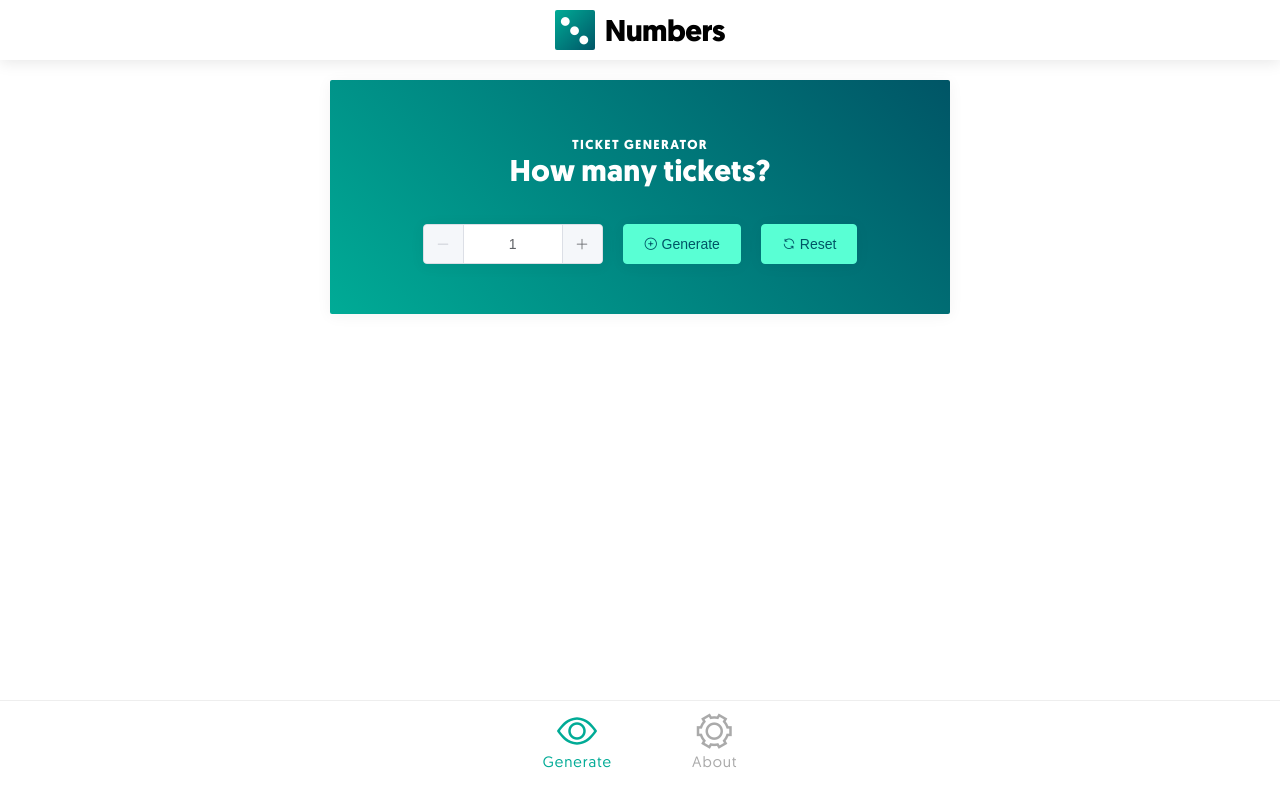
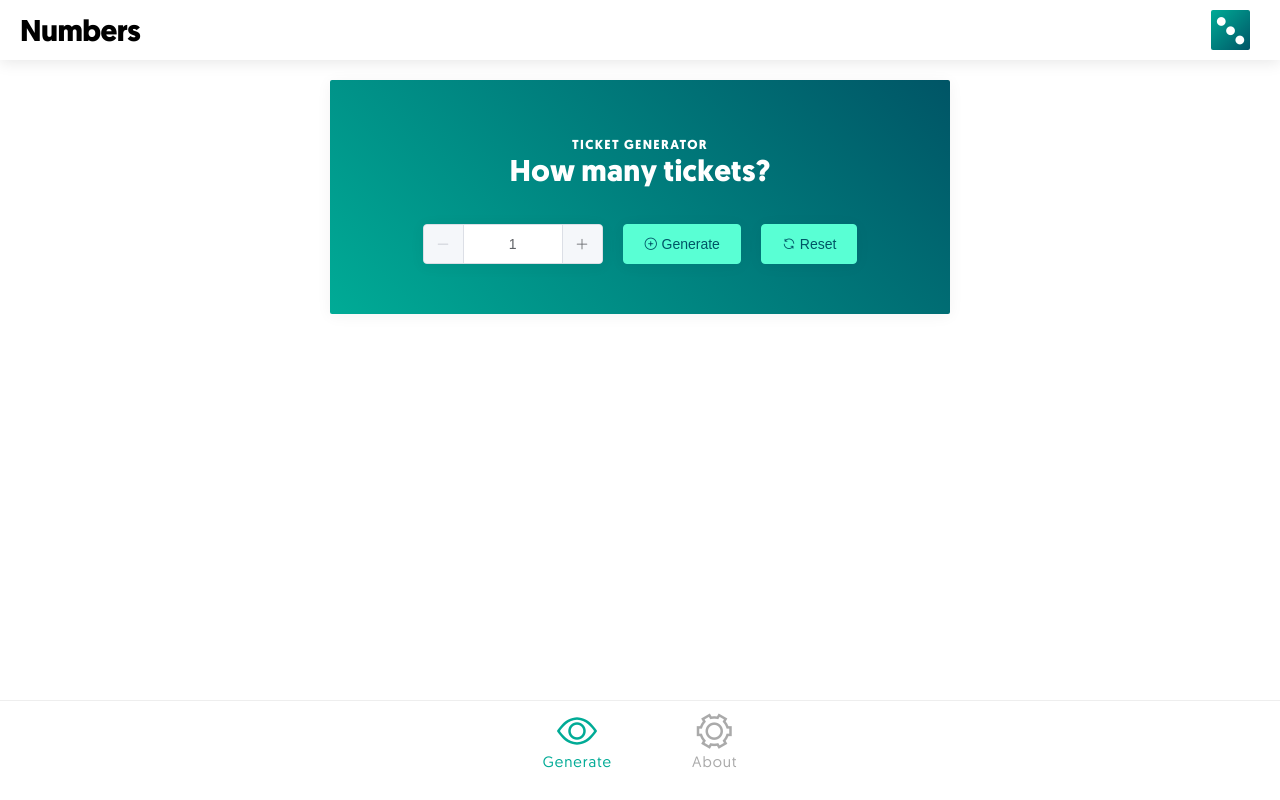
Before and after one commit to mikemattner/numbers, a Vue app: page / in a window 1280 px wide. Built offline with nearby package versions, Linux system fonts and the light colour scheme.

Commit message:
Updating navbar.

```diff
--- a/src/App.vue
+++ b/src/App.vue
@@ -2,10 +2,8 @@
   <div id="app">
     <el-header id="nav">
       <div class="logo">
-        <router-link to="/">
+          <span>Numbers</span>
           <i class="el-icon-more"></i>
-          Number<span>s</span>
-        </router-link>
       </div>
     </el-header>
     <el-container>
@@ -96,12 +94,12 @@ footer {
   .logo {
     font-size: 1.5rem;
     font-weight: 700;
-
-     a {
       display: flex;
-      justify-content: center;
+      justify-content: space-between;
       align-items: center;
       letter-spacing: -0.5px;
+      width: 100%;
+      color: $black;
 
       i {
         color: $white;
@@ -113,7 +111,6 @@ footer {
           display: block;
           transform: rotate(45deg);
         }
-      }
      }
     .brand-logo__image {
       width: 30px;
```
